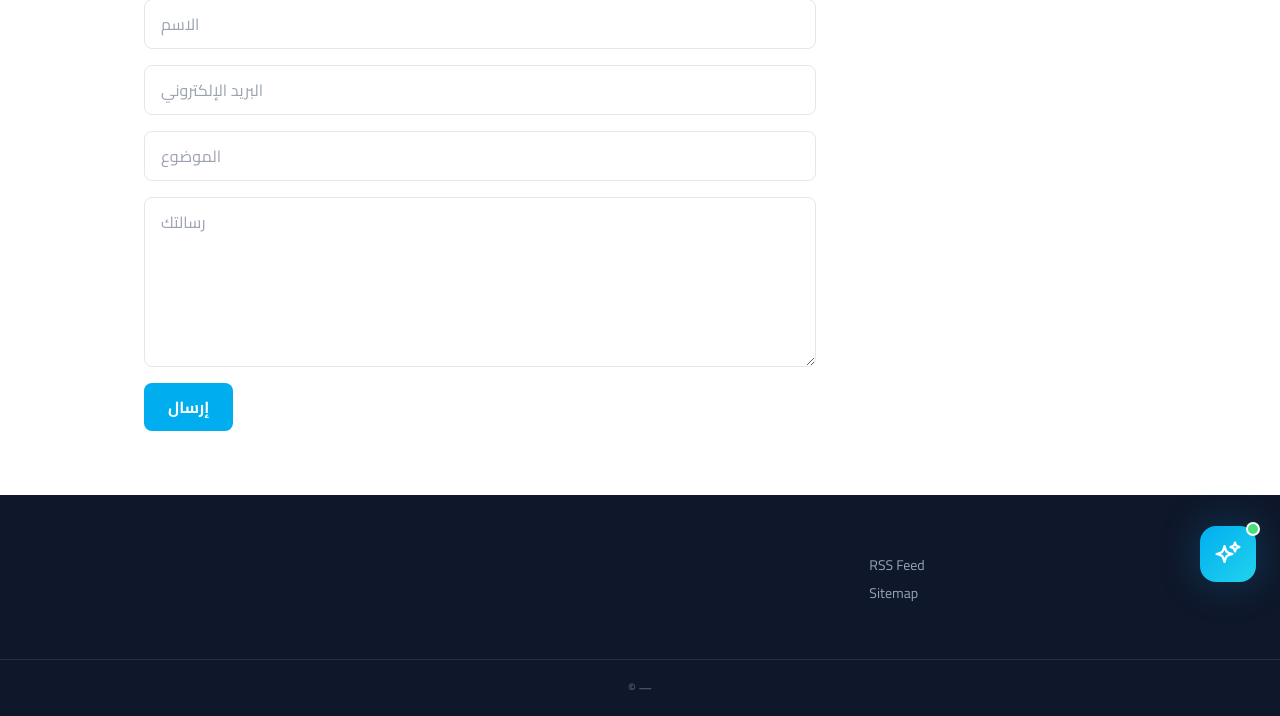
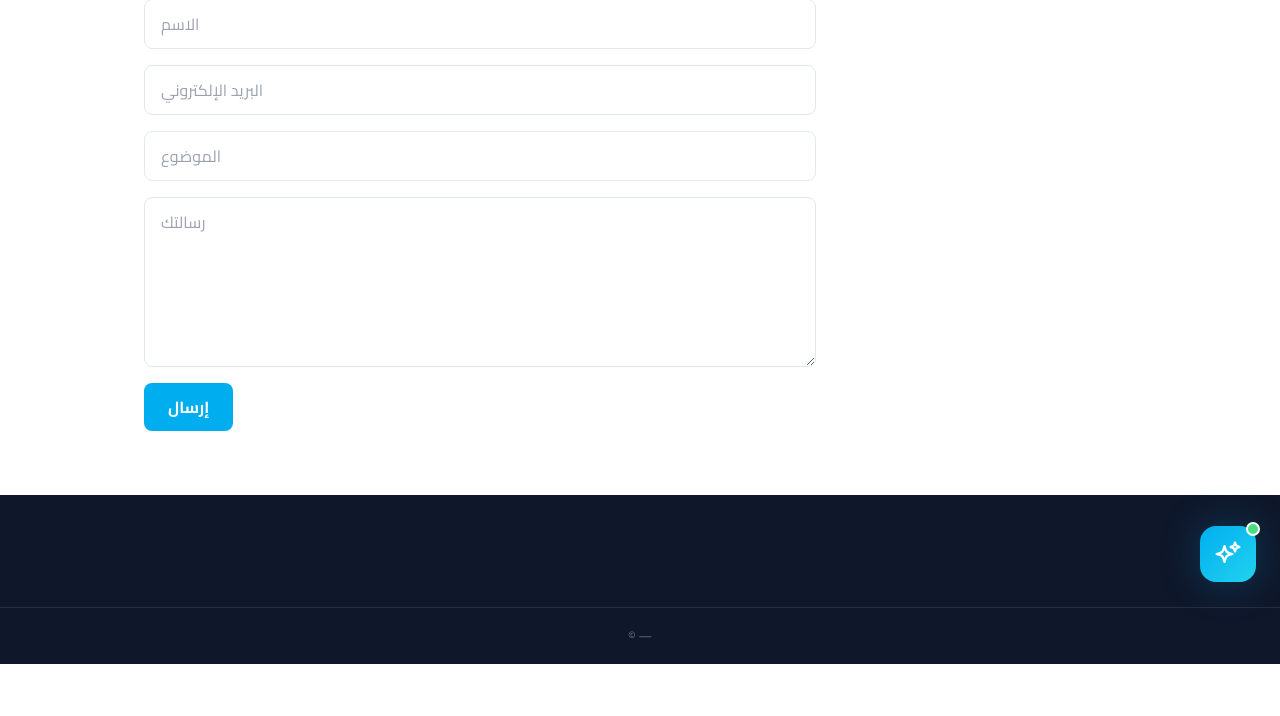
Before and after one commit to 6838gamal/gamal-abdul-nasser, a Python web app: template app/templates/public/contact.html in a window 1280 px wide. Shown: the part 194-910 px from the top of the page. After the commit the page ends 858 px from the top, so only its background shows below. Run offline with Jinja, Linux system fonts and the light colour scheme; the template is opened without the code that fills it, so the values that code supplies are empty; some libraries are stand-ins or nearby versions.

Commit message:
Update footer.html

```diff
--- a/app/templates/partials/footer.html
+++ b/app/templates/partials/footer.html
@@ -43,8 +43,7 @@
     <div>
       <h4 class="font-display text-white mb-3 font-semibold">{{ t('footer.other') }}</h4>
       <ul class="space-y-2">
-        <li><a href="/rss.xml" class="hover:text-brand-400 transition-colors">RSS Feed</a></li>
-        <li><a href="/sitemap.xml" class="hover:text-brand-400 transition-colors">Sitemap</a></li>
+
         <li><a href="/contact" class="hover:text-brand-400 transition-colors">{{ t('footer.consult') }}</a></li>
       </ul>
     </div>
```
